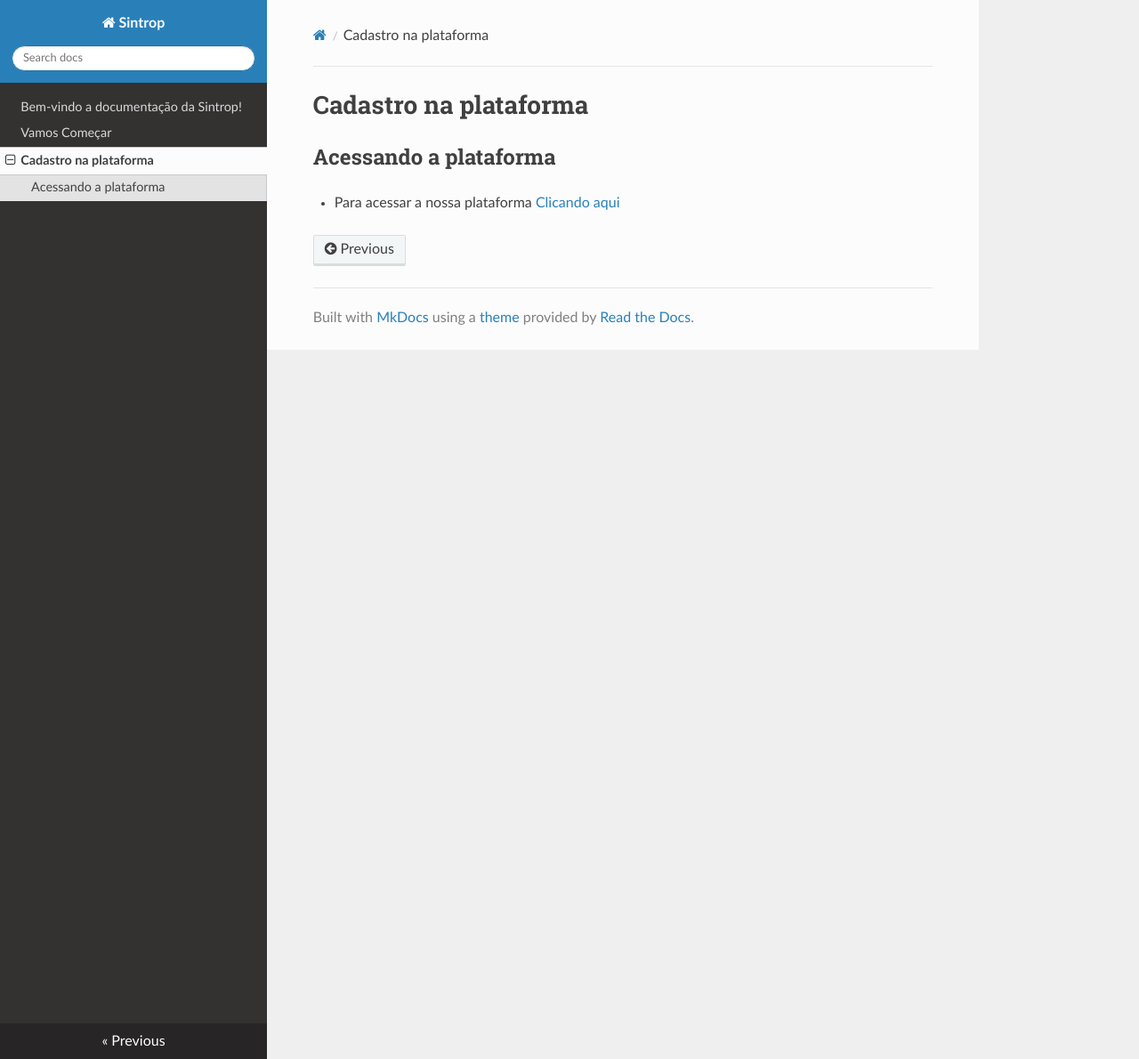
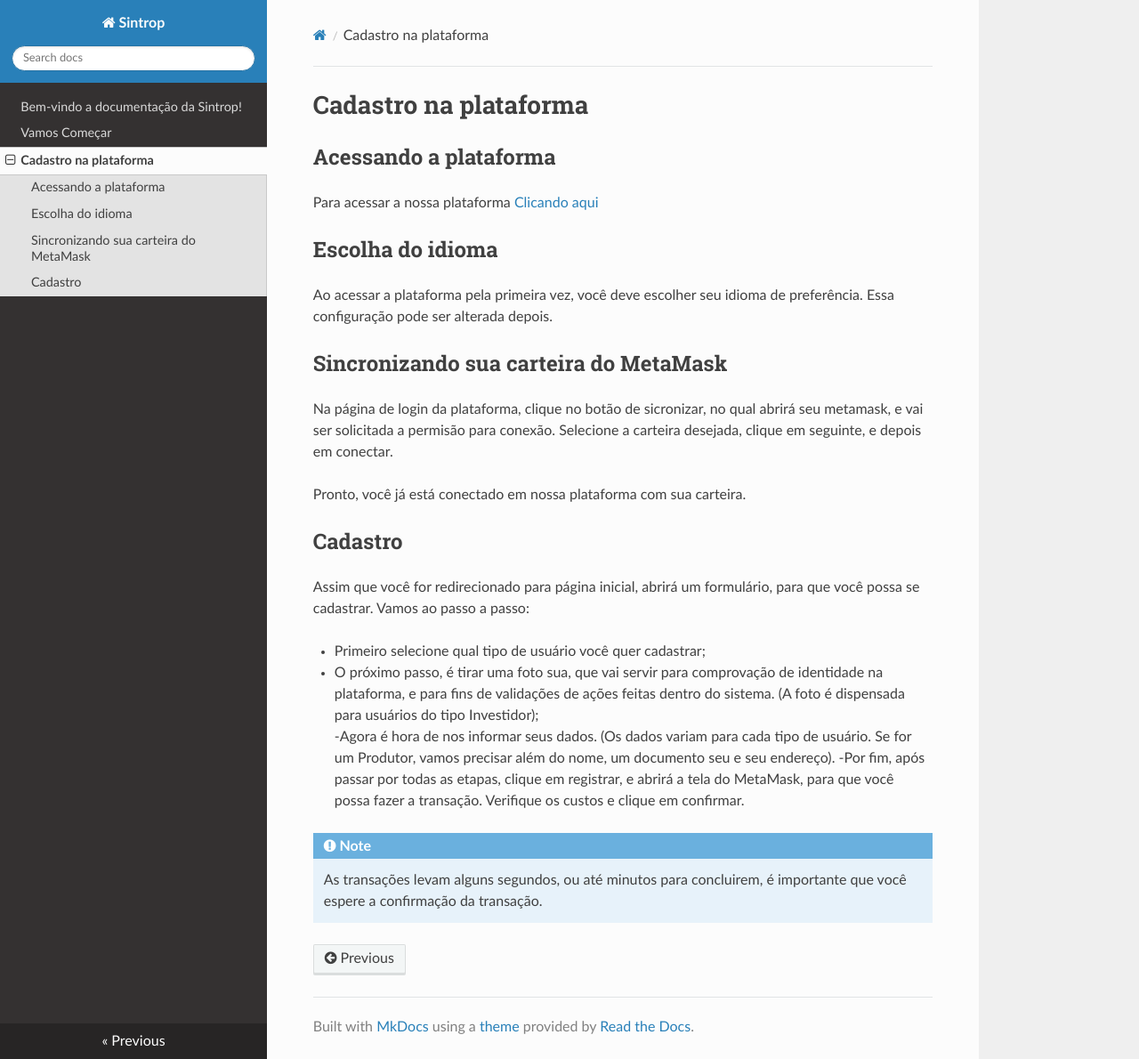
Before and after one commit to Sintrop/SDP, an MkDocs documentation site: the page built from docs/2.Cadastro na Plataforma.md, in a window 1280 px wide and 1190 px high. Shown: the whole window at 89% size. Built offline with MkDocs 1.6.1, drawn with Linux system fonts in a browser that asks for light colours; nearby versions of some CDN libraries.

Commit message:
add cadastro na plataforma

```diff
--- a/docs/2.Cadastro na Plataforma.md
+++ b/docs/2.Cadastro na Plataforma.md
@@ -2,4 +2,26 @@
 
 ## Acessando a plataforma
 
-- Para acessar a nossa plataforma <a href='https://v3-sintrop.netlify.app/' target='_blank'>Clicando aqui</a>
+Para acessar a nossa plataforma <a href='https://v3-sintrop.netlify.app/' target='_blank'>Clicando aqui</a>
+
+## Escolha do idioma
+
+Ao acessar a plataforma pela primeira vez, você deve escolher seu idioma de preferência. Essa configuração pode ser alterada depois.
+
+## Sincronizando sua carteira do MetaMask
+
+Na página de login da plataforma, clique no botão de sicronizar, no qual abrirá seu metamask, e vai ser solicitada a permisão para conexão. Selecione a carteira desejada, clique em seguinte, e depois em conectar.
+
+Pronto, você já está conectado em nossa plataforma com sua carteira.
+
+## Cadastro
+
+Assim que você for redirecionado para página inicial, abrirá um formulário, para que você possa se cadastrar. Vamos ao passo a passo:
+
+- Primeiro selecione qual tipo de usuário você quer cadastrar;
+- O próximo passo, é tirar uma foto sua, que vai servir para comprovação de identidade na plataforma, e para fins de validações de ações feitas dentro do sistema. (A foto é dispensada para usuários do tipo Investidor);
+-Agora é hora de nos informar seus dados. (Os dados variam para cada tipo de usuário. Se for um Produtor, vamos precisar além do nome, um documento seu e seu endereço).
+-Por fim, após passar por todas as etapas, clique em registrar, e abrirá a tela do MetaMask, para que você possa fazer a transação. Verifique os custos e clique em confirmar.
+
+!!! note
+    As transações levam alguns segundos, ou até minutos para concluirem, é importante que você espere a confirmação da transação.
```
